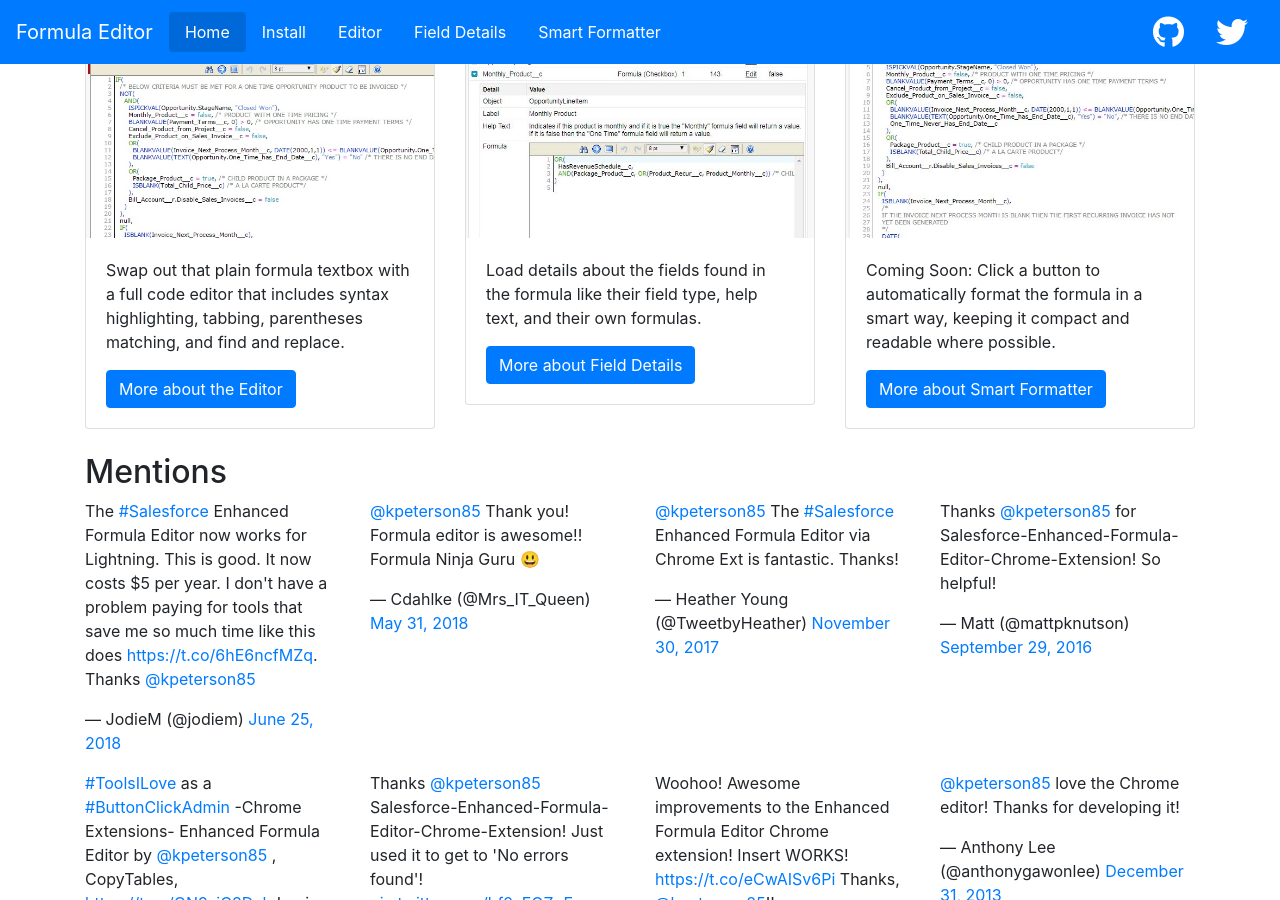
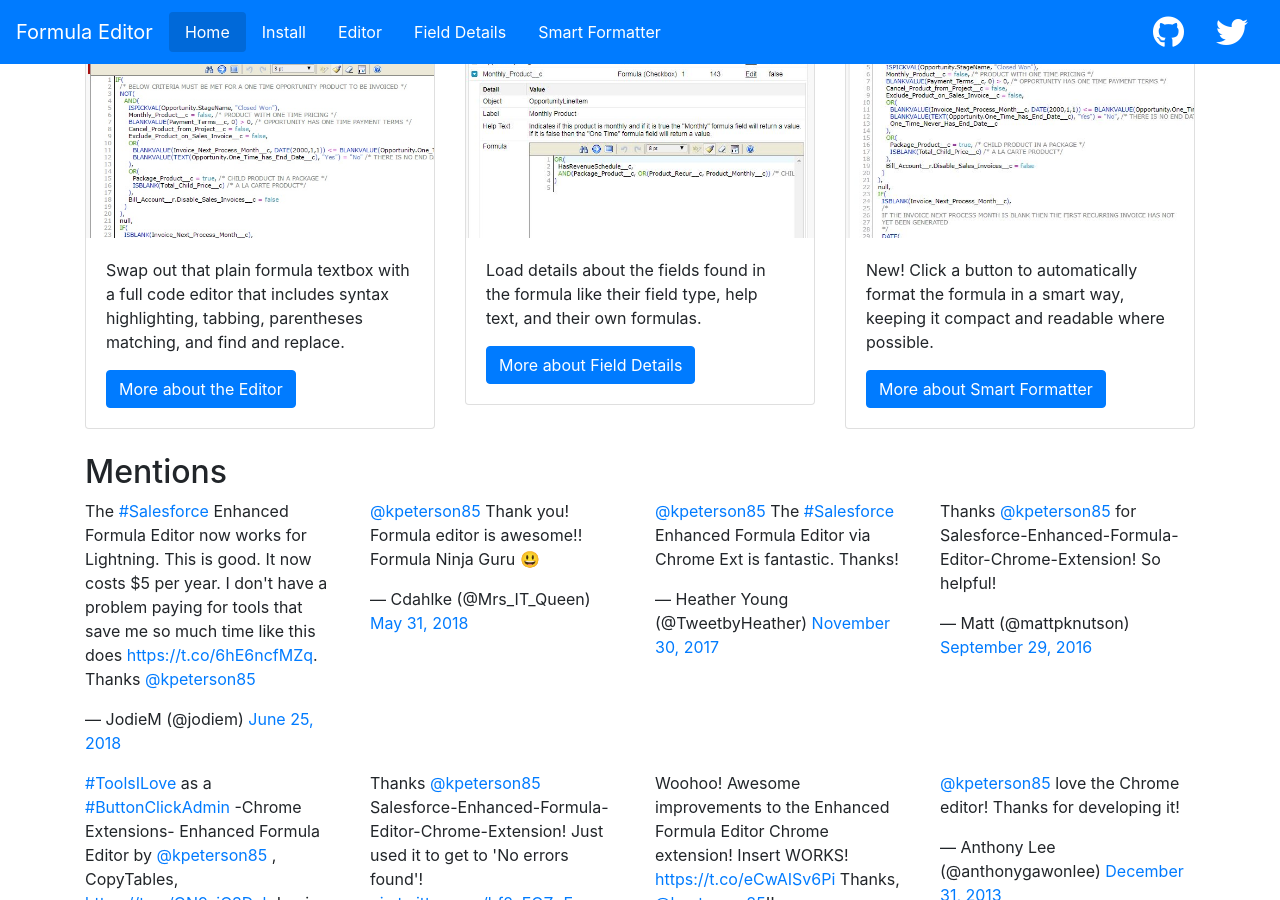
Before and after one commit to kpeterson85/Salesforce-Enhanced-Formula-Editor-Chrome-Extension, a Jekyll site: the page built from index.html, in a window 1280 px wide and 900 px high, scrolled down 501 px. Built offline with Jekyll 4.4.1, drawn with Linux system fonts in a browser that asks for light colours; nearby versions of some CDN libraries; comment, search, counter and statistics services are not loaded.

Commit message:
Update index.html

```diff
--- a/index.html
+++ b/index.html
@@ -38,7 +38,7 @@
               <h5 class="card-header">Smart Formatter</h5>
               <img class="card-img-top" src="assets/images/home_formatter.jpg" alt="Card image cap">
               <div class="card-body">
-                <p class="card-text">Coming Soon: Click a button to automatically format the formula in a smart way, keeping it compact and readable where possible.</p>
+                <p class="card-text">New! Click a button to automatically format the formula in a smart way, keeping it compact and readable where possible.</p>
                 <a href="smart_formatter.html" class="btn btn-primary">More about Smart Formatter</a>
               </div>
             </div>
```
